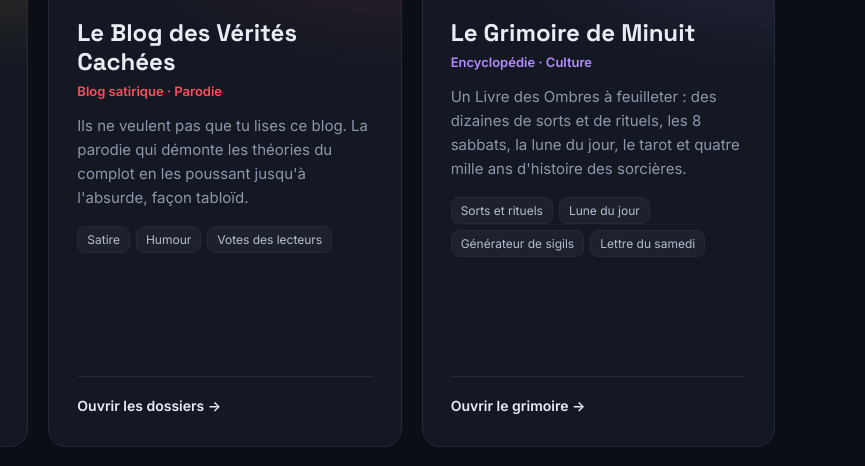
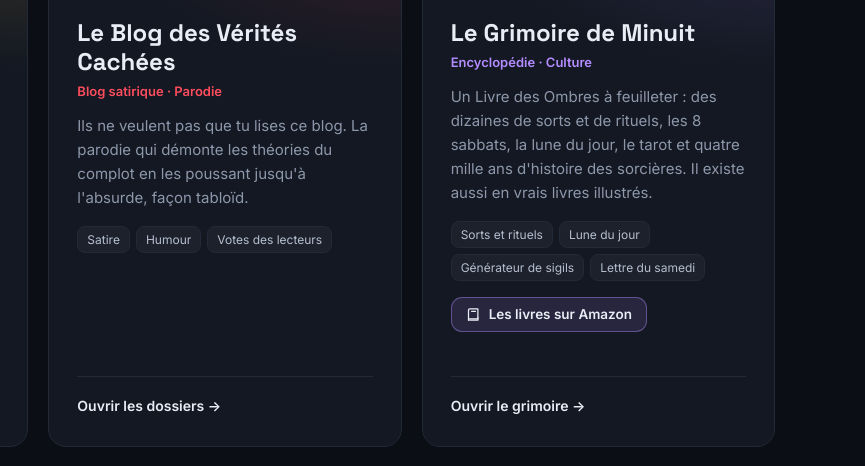
Before and after one commit to Endam-creator/Vitrine, a plain HTML site: page index.html in a window 1280 px wide. Shown: the part 1046-1512 px from the top of the page, 415-1280 px from the left. Drawn offline with Linux system fonts and the light colour scheme; no server answers; a script that the page names is missing.

Commit message:
Vitrine : livres du Grimoire sur Amazon (carte Grimoire, section et page Soutenir)
Co-Authored-By: Claude Opus 5.5 <noreply@anthropic.com>
Claude-Session: https://claude.ai/code/session_01UFggrWQgdSJWH6aP7tHCbd

```diff
--- a/index.html
+++ b/index.html
@@ -282,6 +282,9 @@ nav ul a.nav-sup svg{width:14px;height:14px}
 .notify-mini:hover{background:color-mix(in srgb,var(--a) 24%,transparent)}
 .notify-mini svg{width:15px;height:15px}
 
+.alt-sup{margin-top:14px;font-size:14px;color:var(--muted)}
+.alt-sup a{color:var(--text);border-bottom:1px solid color-mix(in srgb,#b48cff 55%,transparent)}
+.alt-sup a:hover{border-bottom-color:#b48cff}
 /* collecte */
 .progress{margin-top:18px}
 .progress .bar{height:10px;border-radius:99px;background:rgba(255,255,255,.06);border:1px solid var(--line);overflow:hidden}
@@ -372,14 +375,15 @@ a:focus-visible{outline:2px solid var(--cyan);outline-offset:3px;border-radius:6
       <div class="go"><b>Ouvrir les dossiers <span class="arrow">→</span></b><span class="url">les-verites-cachees…</span></div>
     </a>
 
-    <a class="card c-grimoire reveal" data-goatcounter-click="clic-grimoire" href="https://grimoire.endam-digital.com">
+    <div class="card c-grimoire reveal">
       <div class="top"><div class="icon"><svg viewBox="0 0 24 24" fill="none" stroke="currentColor" stroke-width="1.7" stroke-linecap="round" stroke-linejoin="round" aria-hidden="true"><path d="M19.5 14.2A7.8 7.8 0 1 1 9.8 4.5a6.2 6.2 0 0 0 9.7 9.7z"/><path d="M17 3.5v3M15.5 5h3"/><circle cx="19.5" cy="9" r=".5" fill="currentColor"/></svg></div><span class="status">En ligne</span></div>
       <h3>Le Grimoire de Minuit</h3>
       <div class="kind">Encyclopédie · Culture</div>
-      <p>Un Livre des Ombres à feuilleter : des dizaines de sorts et de rituels, les 8 sabbats, la lune du jour, le tarot et quatre mille ans d'histoire des sorcières.</p>
+      <p>Un Livre des Ombres à feuilleter : des dizaines de sorts et de rituels, les 8 sabbats, la lune du jour, le tarot et quatre mille ans d'histoire des sorcières. Il existe aussi en vrais livres illustrés.</p>
       <div class="chips"><span>Sorts et rituels</span><span>Lune du jour</span><span>Générateur de sigils</span><span>Lettre du samedi</span></div>
-      <div class="go"><b>Ouvrir le grimoire <span class="arrow">→</span></b><span class="url">grimoire.endam-digital.com</span></div>
-    </a>
+      <a class="notify-mini" href="https://grimoire.endam-digital.com/livres/" data-goatcounter-click="livres-grimoire"><svg viewBox="0 0 24 24" fill="none" stroke="currentColor" stroke-width="2" stroke-linecap="round" stroke-linejoin="round" aria-hidden="true"><path d="M4 19.5V5a2 2 0 0 1 2-2h13v16H6a2 2 0 0 0-2 2.5z"/><path d="M6 21h13v-4"/><path d="M9 7h6"/></svg>Les livres sur Amazon</a>
+      <a class="go stretch" href="https://grimoire.endam-digital.com" data-goatcounter-click="clic-grimoire"><b>Ouvrir le grimoire <span class="arrow">→</span></b><span class="url">grimoire.endam-digital.com</span></a>
+    </div>
 
   </div>
   <p class="aside-link reveal">Aussi sur Endam Digital : <a href="https://honeygain.endam-digital.com" rel="sponsored" data-goatcounter-click="clic-honeygain">un avis honnête sur Honeygain, l'appli qui rémunère ta bande passante <span class="arrow">→</span></a> <span class="dim">(lien de parrainage)</span></p>
@@ -479,6 +483,7 @@ a:focus-visible{outline:2px solid var(--cyan);outline-offset:3px;border-radius:6
         <a class="link-sup" href="/soutenir/" data-goatcounter-click="lien-soutenir-accueil">Voir où va l'argent <span class="arrow">→</span></a>
       </div>
       <small>Paiement sécurisé par Ko-fi · sans inscription · sans abonnement obligatoire</small>
+      <p class="alt-sup">Tu préfères recevoir quelque chose en échange ? <a href="https://grimoire.endam-digital.com/livres/" data-goatcounter-click="livres-soutenir">Les livres du Grimoire de Minuit</a>, sur Amazon, soutiennent aussi le labo.</p>
     </div>
     <div class="goal-card">
       <span class="k">Objectif en cours</span>
```
Also changed, not shown: soutenir/index.html (+1 -0 lines).
